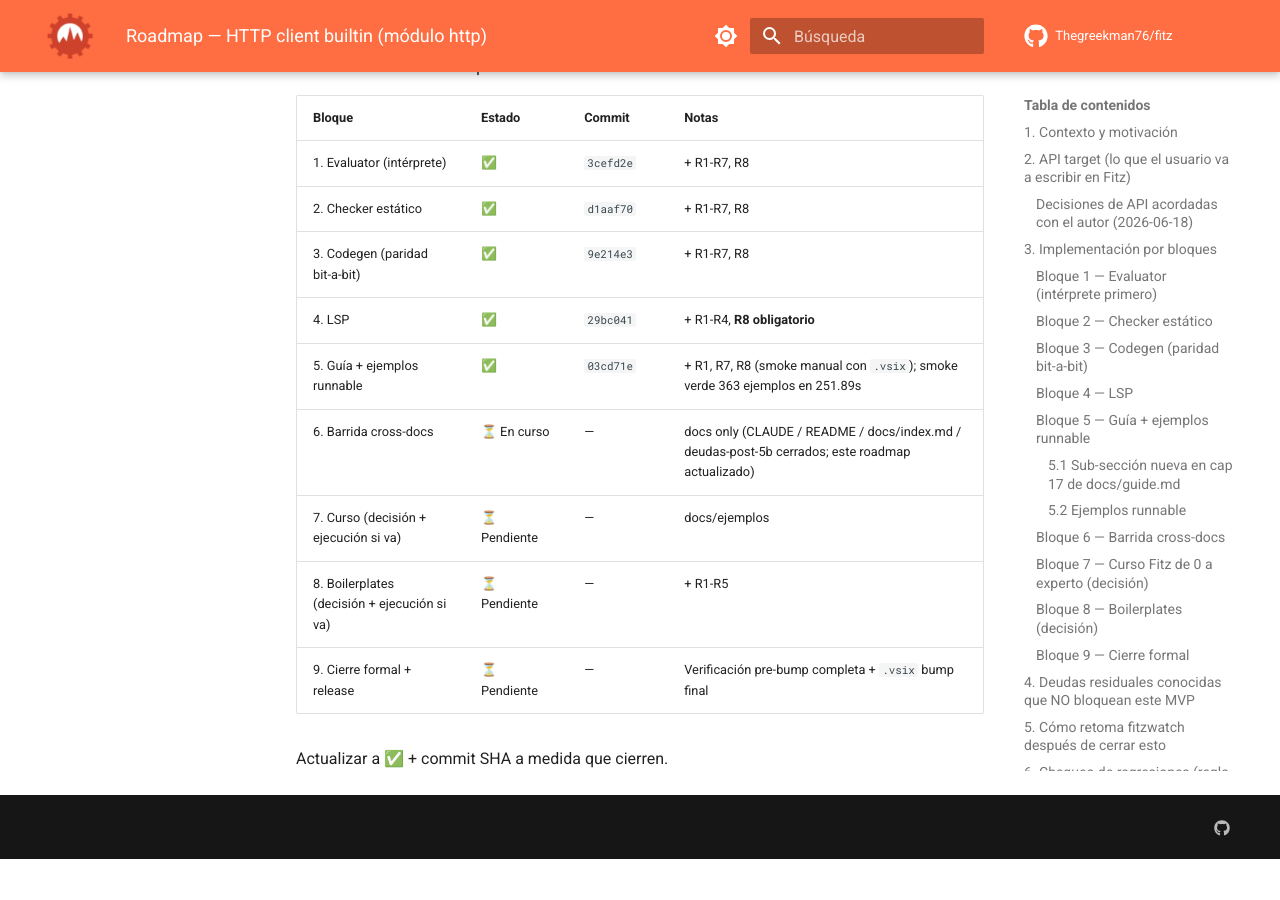
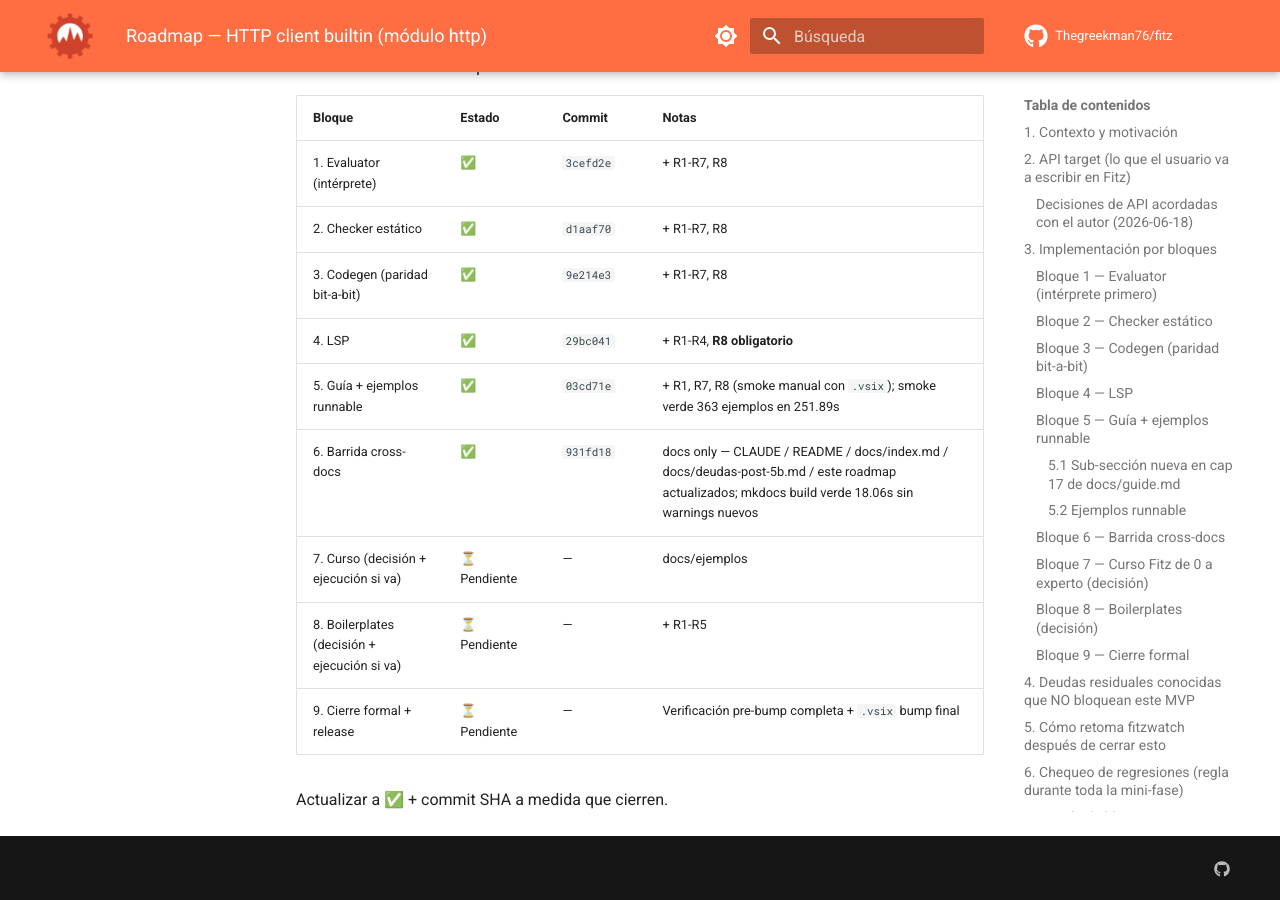
Before and after one commit to Thegreekman76/fitz, an MkDocs documentation site: the page built from docs/http-client-roadmap.md, in a window 1280 px wide and 900 px high, scrolled down 12162 px. Built offline with MkDocs 1.6.1 and Material for MkDocs 9.7.7, drawn with Linux system fonts in a browser that asks for light colours; comment, search, counter and statistics services are not loaded; before the commit the page ends 13021 px from its top, so only the background shows below that.

Commit message:
chore(http-client): SHA de Bloque 6 en tabla de estado

```diff
--- a/docs/http-client-roadmap.md
+++ b/docs/http-client-roadmap.md
@@ -546,7 +546,7 @@ y arreglo después" — esa es la regla del proyecto.
 | 3. Codegen (paridad bit-a-bit) | ✅ | `9e214e3` | + R1-R7, R8 |
 | 4. LSP | ✅ | `29bc041` | + R1-R4, **R8 obligatorio** |
 | 5. Guía + ejemplos runnable | ✅ | `03cd71e` | + R1, R7, R8 (smoke manual con `.vsix`); smoke verde 363 ejemplos en 251.89s |
-| 6. Barrida cross-docs | ⏳ En curso | — | docs only (CLAUDE / README / docs/index.md / deudas-post-5b cerrados; este roadmap actualizado) |
+| 6. Barrida cross-docs | ✅ | `931fd18` | docs only — CLAUDE / README / docs/index.md / docs/deudas-post-5b.md / este roadmap actualizados; mkdocs build verde 18.06s sin warnings nuevos |
 | 7. Curso (decisión + ejecución si va) | ⏳ Pendiente | — | docs/ejemplos |
 | 8. Boilerplates (decisión + ejecución si va) | ⏳ Pendiente | — | + R1-R5 |
 | 9. Cierre formal + release | ⏳ Pendiente | — | Verificación pre-bump completa + `.vsix` bump final |
```
